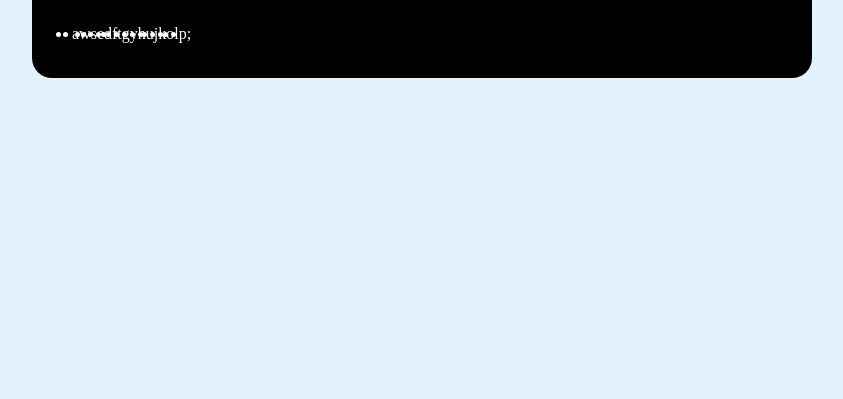
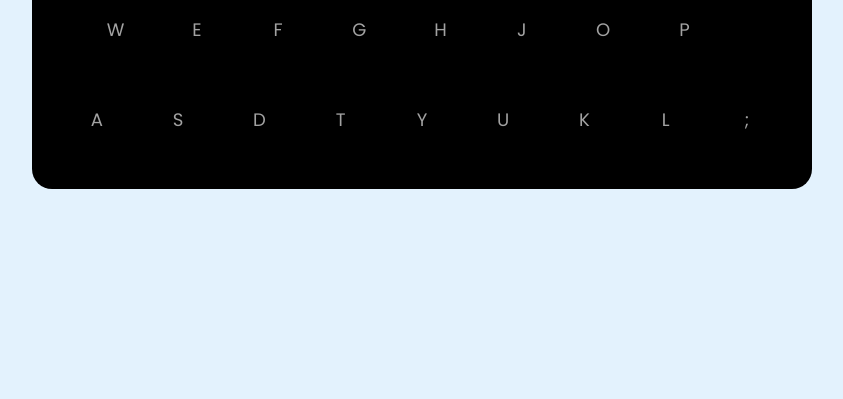
Before and after one commit to JoaoGabrielSSilva/pianoJS, a plain HTML site: page index.html in a window 1280 px wide. Shown: the part 401-800 px from the top of the page, without its empty margins (218-1061 px from the left). Drawn offline with Linux system fonts and the light colour scheme.

Commit message:
Estilização das teclas em css

```diff
--- a/index.html
+++ b/index.html
@@ -8,6 +8,9 @@
     <link rel="stylesheet" href="./src/styles/reset.css">
     <link rel="stylesheet" href="./src/styles/main.css">
 
+    <link rel="preconnect" href="https://fonts.googleapis.com">
+    <link rel="preconnect" href="https://fonts.gstatic.com" crossorigin>
+    <link href="https://fonts.googleapis.com/css2?family=Poppins:ital,wght@0,100;0,200;0,400;0,700;1,100;1,200;1,300;1,400&display=swap" rel="stylesheet">
 </head>
 <body>
 
--- a/src/styles/main.css
+++ b/src/styles/main.css
@@ -69,10 +69,56 @@ header .column span{
 
 .keys-check input:checked::before {
     left: 2.1rem;
-    background-color: #8c8c8c;
+    background-color: #fff;
 }
 
 .piano-keys{
     display: flex;
     margin-top: 40px;
 }
+
+.piano-keys .key{
+    cursor: pointer;
+    list-style: none;
+    color: #a2a2a2;
+    user-select: none;
+    position: relative;
+    text-transform: uppercase;
+
+}
+
+.piano-keys .white{
+    width: 70px;
+    height: 230px;
+    border: 1px solid black;
+    border-radius: 0 0 5px 5px;
+    background-color: linear-gradient( #fff 96%, #eee 4%);
+}
+
+.piano-keys .white:active{
+    box-shadow: inset -5px 5px 20px rgba(0, 0, 0, 0.2);
+    background: linear-gradient(to bottom #fff 0%, #eee 100%);
+}
+
+.piano-keys .black{
+    width: 44px;
+    height: 140px;
+    z-index: 2;
+    margin: 0 22px 0 -22px;
+    border: 1px solid black;
+    border-radius: 8px;
+    background-color: linear-gradient( #333, #000);
+}
+
+.piano-keys .black:active{
+    box-shadow: inset -5px 5px 20px rgba(255, 255, 255, 0.1);
+    background: linear-gradient(to bottom #000, #434343 );
+}
+
+.piano-keys span{
+    position: absolute;
+    bottom: 20px;
+    width: 100%;
+    text-align: center;
+    font-size: 1.13rem;
+}
--- a/src/styles/reset.css
+++ b/src/styles/reset.css
@@ -3,4 +3,5 @@
     padding: 0;
     box-sizing: border-box;
     outline: none;
+    font-family: 'Poppins', sans-serif;
 }
```
